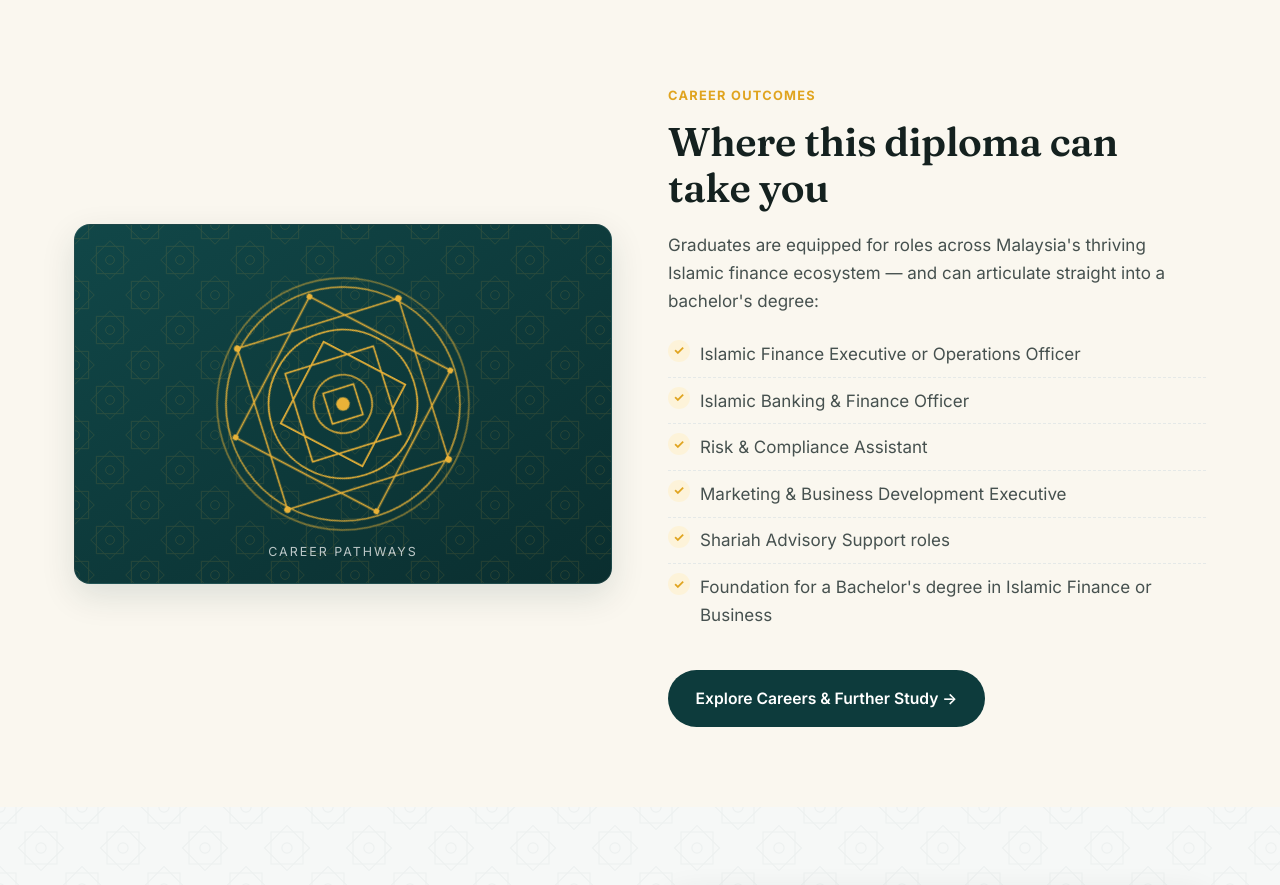
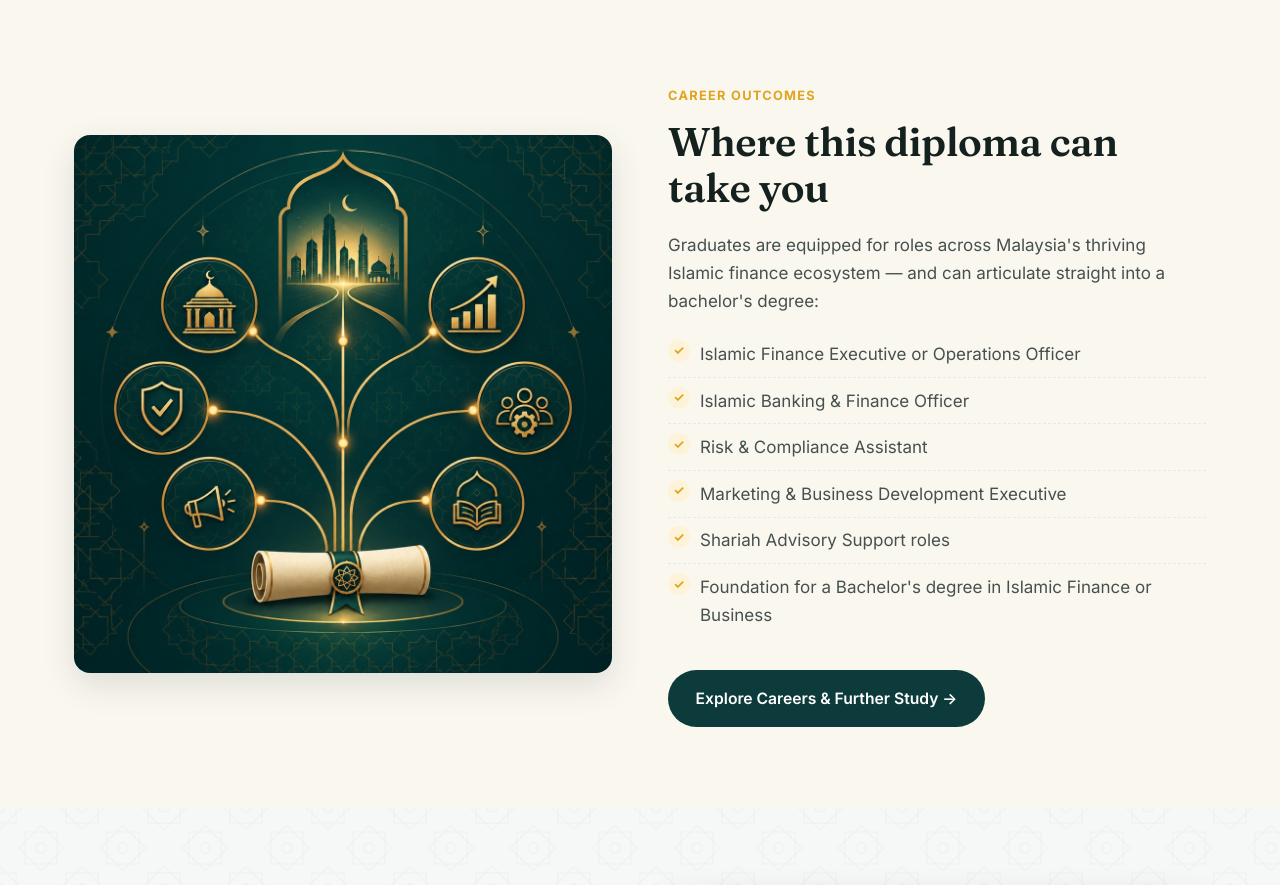
Before and after one commit to mhamzavi-caliph/caliph-academy-website, a website: page program.html in a window 1280 px wide. Shown: the part 3660-4545 px from the top of the page. Drawn offline with Linux system fonts and the light colour scheme; no server answers.

Commit message:
Programme page: replace Career Pathways panel with career-outcomes illustration
Co-Authored-By: Claude Opus 4.8 <noreply@anthropic.com>

```diff
--- a/program.html
+++ b/program.html
@@ -165,7 +165,7 @@
 <section class="section cream">
   <div class="container">
     <div class="split">
-      <div class="pattern-panel reveal"><img class="medallion" src="img/medallion.svg" alt=""><span class="panel-label">Career Pathways</span></div>
+      <div class="rounded reveal"><img src="img/career-pathways.jpg" alt="Career pathways from the diploma — Islamic banking, Takaful, compliance, management, marketing and Shariah advisory"></div>
       <div class="reveal">
         <span class="eyebrow">Career Outcomes</span>
         <h2>Where this diploma can take you</h2>
```
Also changed, not shown: img/career-pathways.jpg (added).
